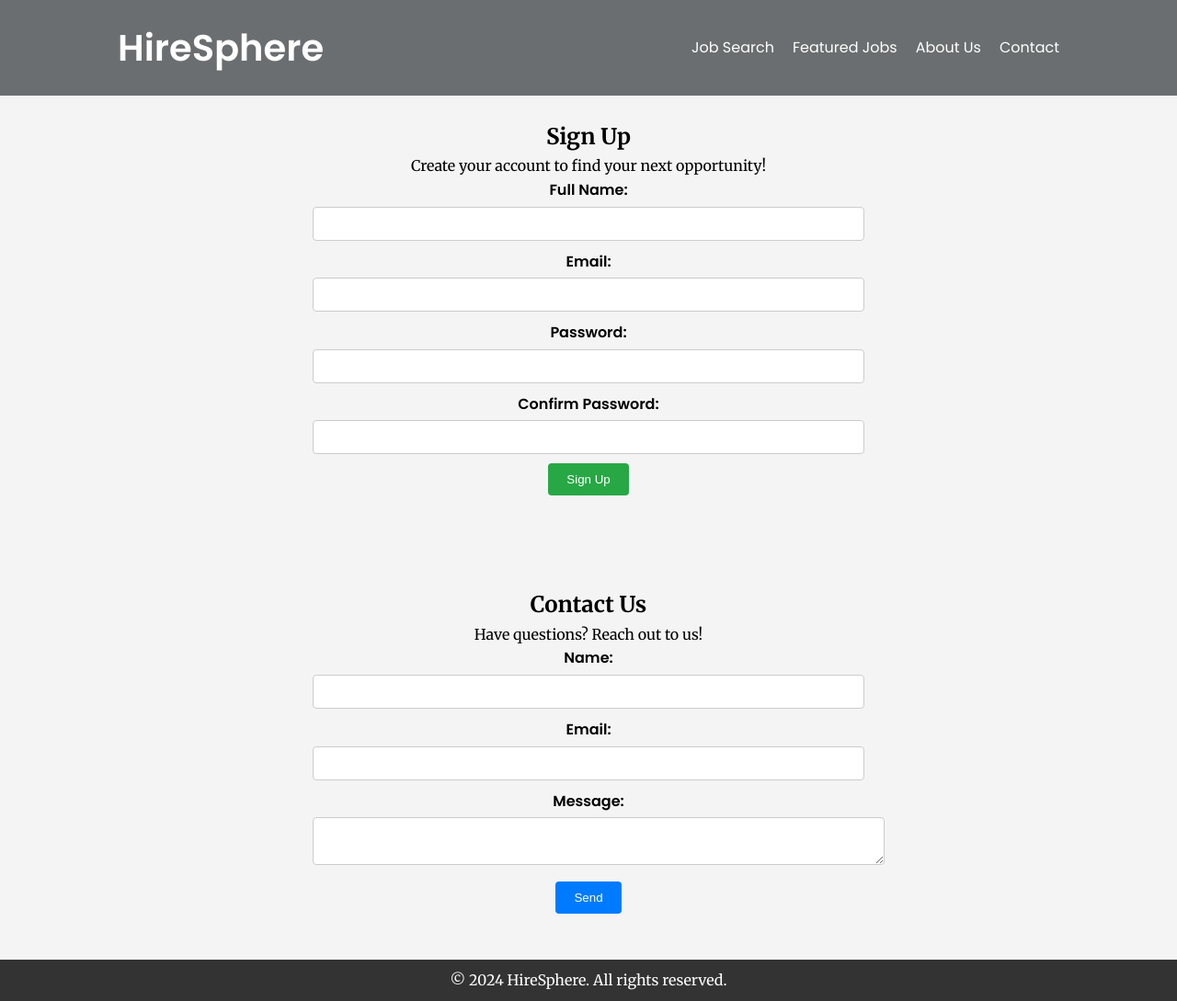
After one commit to slytherenee/RNM, a Django app: template hiresphere/jobs/templates/jobs/signup.html in a window 1280 px wide. The commit adds this page. Shown: the whole page at 92% size. Run offline with Django 5.2, Linux system fonts and the light colour scheme; the template is opened without the code that fills it, so the values that code supplies are empty.

Commit message:
fixed header of index page, added signup page, started deployment settings

```diff
--- a/h.html
+++ /dev/null
@@ -1,2 +0,0 @@
-<html>
-</html>
--- /dev/null
+++ b/hiresphere/hiresphere/deployment.py
@@ -0,0 +1,5 @@
+import os
+from .settings import *
+from .settings import BASE_DIR
+
+ALLOWED_HOSTS = [os.environ['WEBSITE_HOSTNAME']]
--- /dev/null
+++ b/hiresphere/jobs/templates/jobs/signup.html
@@ -0,0 +1,226 @@
+
+<!DOCTYPE html>
+<html lang="en">
+<head>
+    <meta charset="UTF-8">
+    <meta name="viewport" content="width=device-width, initial-scale=1.0">
+    <title>HireSphere - Find Your Next Opportunity!</title>
+    <link rel="stylesheet" href="styles.css">
+    <style>
+          /* Import Google Fonts */
+          @import url('https://fonts.googleapis.com/css2?family=Poppins:wght@400;600&family=Merriweather:wght@400;700&display=swap');
+
+/* Reset some default styles */
+body, h1, h2, h3, h4, p, a, input, button {
+    margin: 0;
+    padding: 0;
+    box-sizing: border-box;
+}
+
+/* Body styling */
+html, body {
+    height: 100%;
+    font-family: 'Merriweather', serif; /* Body font */
+    line-height: 1.6;
+    background-color: #f4f4f4;
+}
+
+/* Container styling */
+.container {
+    width: 80%;
+    max-width: 1200px;
+    margin: 0 auto;
+}
+
+/* Header */
+header {
+    background: #6b6e70;
+    color: white;
+    padding: 20px 0;
+    font-family: 'Poppins', sans-serif; /* Header font */
+    position: fixed;
+    top: 0;
+    width: 100%;
+    z-index: 1000;
+}
+
+.header-container {
+    display: flex;
+    align-items: center;
+    justify-content: space-between;
+}
+
+.logo {
+    font-size: 40px;
+
+}
+
+nav ul {
+    list-style: none;
+    display: flex;
+    margin: 0; /* Reset margin */
+    padding: 0; /* Reset padding */
+}
+
+nav ul li {
+    margin-left: 20px;
+}
+
+nav ul li a {
+    color: white;
+    text-decoration: none;
+    font-size: 16px; /* Adjust font size as needed */
+}
+body {
+    padding-top: 80px;
+    display: flex;
+    flex-direction: column;
+}
+.main-container {
+            flex: 1;
+            display: flex;
+            flex-direction: column;
+        }
+
+        /* Container styling */
+        .container {
+            width: 80%;
+            max-width: 1200px;
+            margin: 0 auto;
+        }
+ /* Contact */
+ .contact {
+            padding: 50px 0;
+            text-align: center;
+        }
+
+        .contact form {
+            max-width: 600px;
+            margin: 0 auto;
+        }
+
+        .contact label {
+            display: block;
+            margin-bottom: 5px;
+            font-weight: bold;
+            font-family: 'Poppins', sans-serif; /* Contact form label font */
+        }
+
+        .contact input, .contact textarea {
+            width: 100%;
+            padding: 10px;
+            margin-bottom: 10px;
+            border: 1px solid #ccc;
+            border-radius: 4px;
+        }
+
+        .contact button {
+            padding: 10px 20px;
+            border: none;
+            border-radius: 4px;
+            background: #007bff;
+            color: white;
+            cursor: pointer;
+        }
+/* Footer */
+footer {
+            background: #333;
+            color: white;
+            padding: 10px 0;
+            text-align: center;
+        }
+          /* Sign Up */
+          .signup {
+              padding: 50px 0;
+              text-align: center;
+          }
+
+          .signup form {
+              max-width: 600px;
+              margin: 0 auto;
+          }
+
+          .signup label {
+              display: block;
+              margin-bottom: 5px;
+              font-weight: bold;
+              font-family: 'Poppins', sans-serif; /* Sign up form label font */
+          }
+
+          .signup input {
+              width: 100%;
+              padding: 10px;
+              margin-bottom: 10px;
+              border: 1px solid #ccc;
+              border-radius: 4px;
+          }
+
+          .signup button {
+              padding: 10px 20px;
+              border: none;
+              border-radius: 4px;
+              background: #28a745;
+              color: white;
+              cursor: pointer;
+          }
+    </style>
+<body>
+    <!-- Header -->
+    <header>
+        <div class="container header-container">
+            <h1 class="logo">HireSphere</h1>
+            <nav>
+                <ul>
+                    <li><a href="#search">Job Search</a></li>
+                    <li><a href="#featured">Featured Jobs</a></li>
+                    <li><a href="#about">About Us</a></li>
+                    <li><a href="#contact">Contact</a></li>
+                </ul>
+            </nav>
+        </div>
+    </header>
+    <div class="main-container">
+
+<!-- CODE HERE!! -->
+<section id="signup" class="signup">
+    <div class="container">
+        <h2>Sign Up</h2>
+        <p>Create your account to find your next opportunity!</p>
+        <form>
+            <label for="fullname">Full Name:</label>
+            <input type="text" id="fullname" name="fullname" required>
+            <label for="email">Email:</label>
+            <input type="email" id="email" name="email" required>
+            <label for="password">Password:</label>
+            <input type="password" id="password" name="password" required>
+            <label for="confirm_password">Confirm Password:</label>
+            <input type="password" id="confirm_password" name="confirm_password" required>
+            <button type="submit">Sign Up</button>
+        </form>
+    </div>
+</section>
+
+    </div>
+        <!-- Contact -->
+        <section id="contact" class="contact">
+            <div class="container">
+                <h2>Contact Us</h2>
+                <p>Have questions? Reach out to us!</p>
+                <form>
+                    <label for="name">Name:</label>
+                    <input type="text" id="name" name="name" required>
+                    <label for="email">Email:</label>
+                    <input type="email" id="email" name="email" required>
+                    <label for="message">Message:</label>
+                    <textarea id="message" name="message" required></textarea>
+                    <button type="submit">Send</button>
+                </form>
+            </div>
+        </section>
+    <!-- Footer -->
+    <footer>
+        <div class="container">
+            <p>&copy; 2024 HireSphere. All rights reserved.</p>
+        </div>
+    </footer>
+</html>
```
Also changed, not shown: hiresphere/jobs/templates/jobs/base.html (added, +175 -0 lines), hiresphere/jobs/templates/jobs/hack2.html (+33 -8 lines).
